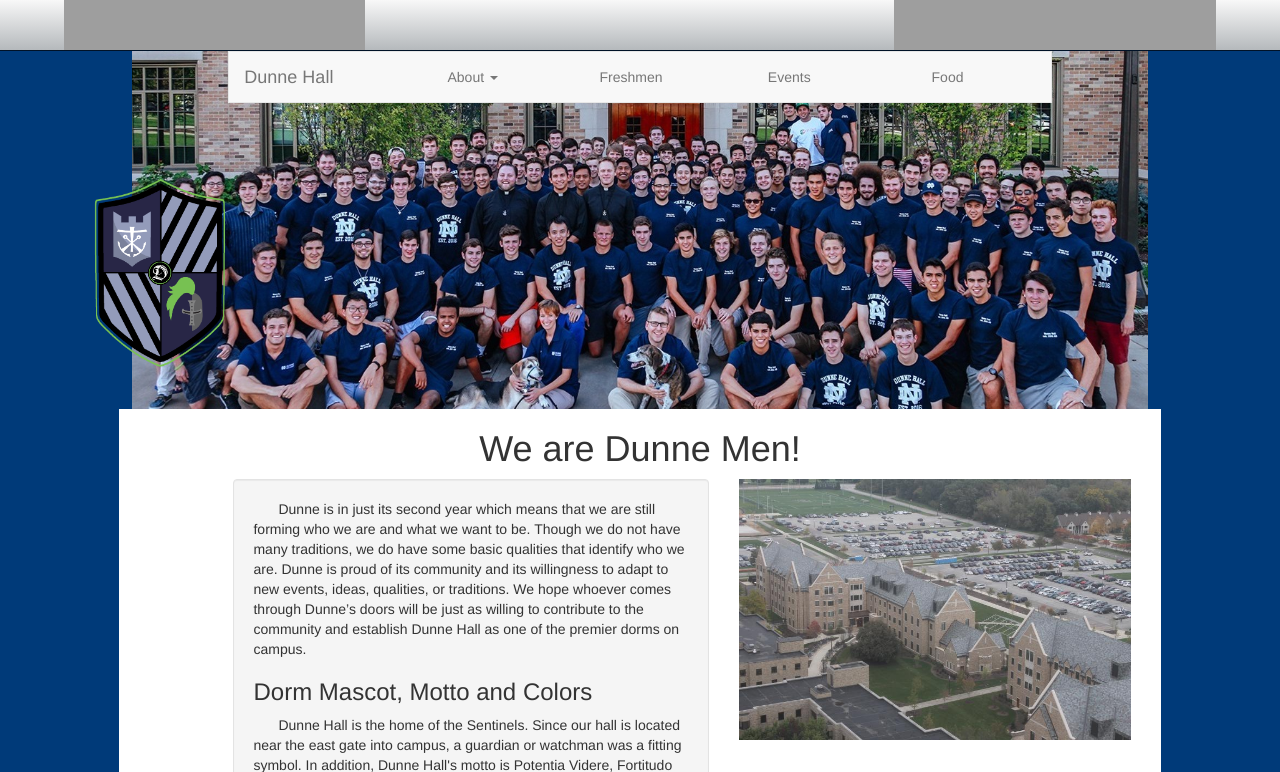
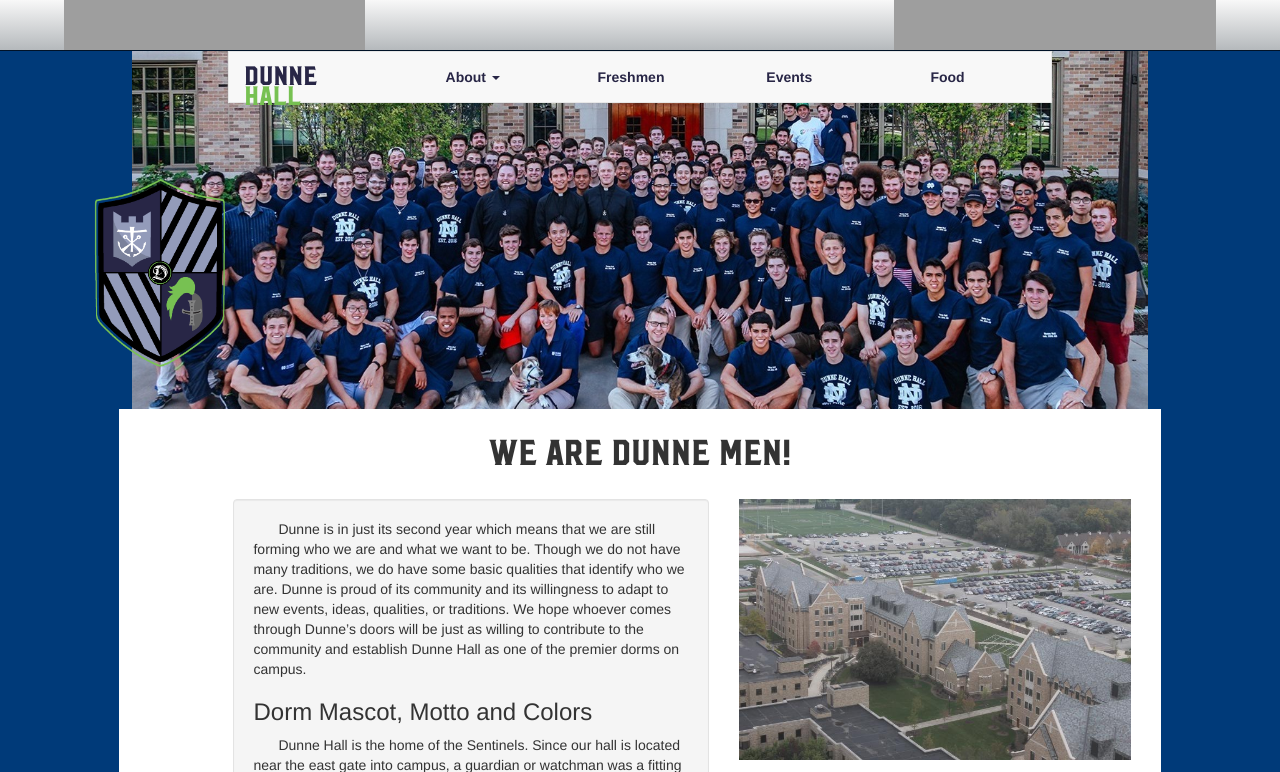
Before and after one commit to JohnAMeyer/dunne-hall-website, a PHP site: page /index.php in a window 1280 px wide. Shown: the top 772 px of the page. Run offline with PHP 8.4, Linux system fonts and the light colour scheme; some libraries are stand-ins or nearby versions; grey boxes are pictures that could not be loaded.

Commit message:
Font changes

```diff
--- a/includes/head.php
+++ b/includes/head.php
@@ -74,9 +74,6 @@
 			padding-right: 0px;
 		}
 	}
-	.row-fluid > h1 {
-		margin-top: 10px;
-	}
 	.row-fluid > .text-center > img {
 		margin-top: 10px;
 	}
@@ -123,7 +120,7 @@
 		}
 	}
 	h1 {
-		padding-top: 10px;
+		margin: 25px;
 	}
 	.navbar {
 		border-radius: 0px;
@@ -135,7 +132,7 @@
 		position: absolute;
 		z-index: 50;
 		width: 17vw;
-		left:6vw;
+		left:6.5vw;
 		top:10vw;
 	}
 	@media(max-width: 1800px){
@@ -149,5 +146,20 @@
 			width: 76vw;
 		}
 	}
+	@font-face {
+    	font-family: hudsonNY;
+    	src: url(<?php echo $root; ?>etc/HudsonNYSerif.ttf);
+    	src: url(<?php echo $root; ?>etc/HudsonNYSerif.otf);
+	}
+	.hudson {
+		font-family: hudsonNY;
+	}
+	.navbar-default .navbar-nav>li>a{
+		color:#282646;
+		font-weight: bold;
+	}
+	h1 {
+		font-family: hudsonNY;
+	}
 </style>
 <link rel="stylesheet" type="text/css" href="<?php echo $root ?>styles/ndbrand.css""/>
--- a/includes/menu.php
+++ b/includes/menu.php
@@ -23,7 +23,7 @@
 						<span class="icon-bar"></span>
 						<span class="icon-bar"></span>
 					</button>
-					<a class="navbar-brand home-link">Dunne Hall</a>
+					<!--img class="navbar-brand home-link" src="<?php echo $root; ?>img/dunne-bar.png" alt="Dunne Hall"></img--> <a class="navbar-brand home-link hudson" style="font-size:20pt;color:#282646">Dunne <span style="color:#77c152">Hall</span></a>
 				</div>
 				<!-- Collect the nav links, forms, and other content for toggling -->
 				<div class="collapse navbar-collapse" id="bs-example-navbar-collapse-1">
```
Also changed, not shown: etc/HudsonNYSerif.otf (added), etc/HudsonNYSerif.ttf (added).
